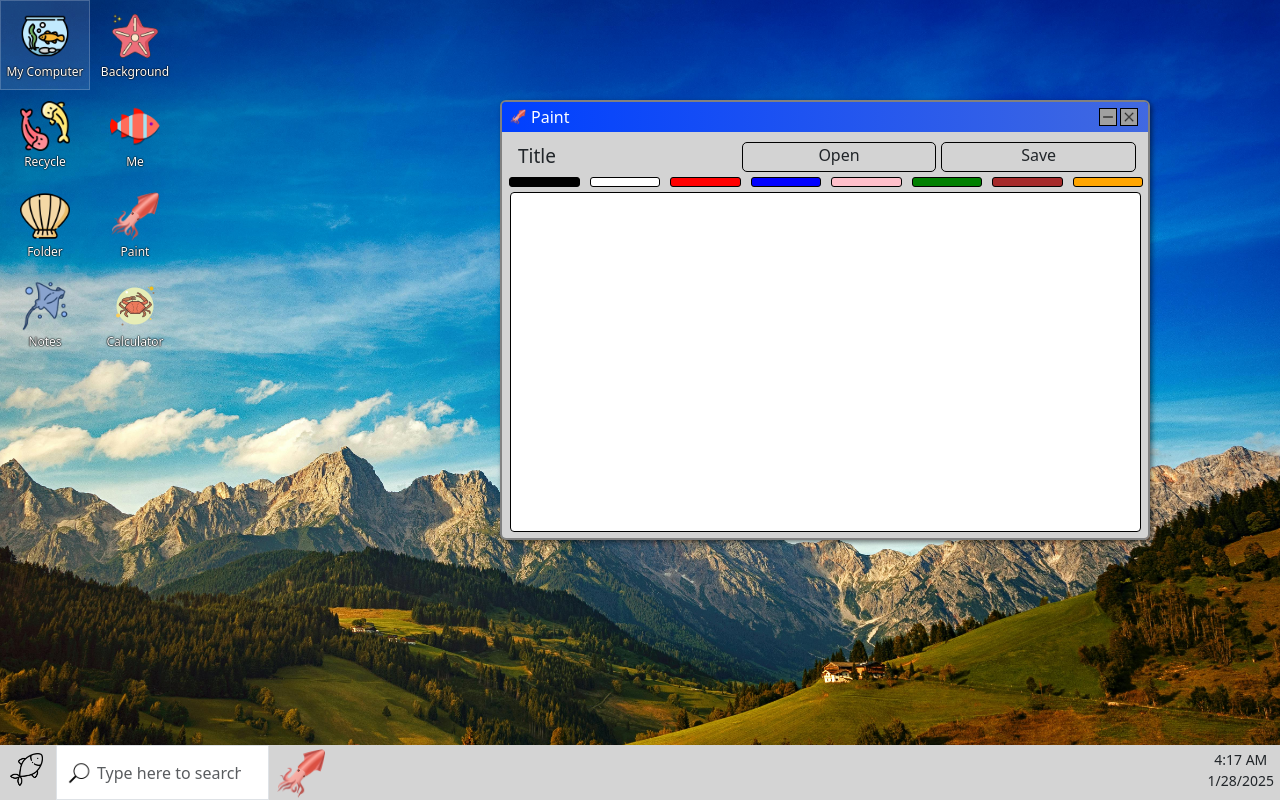
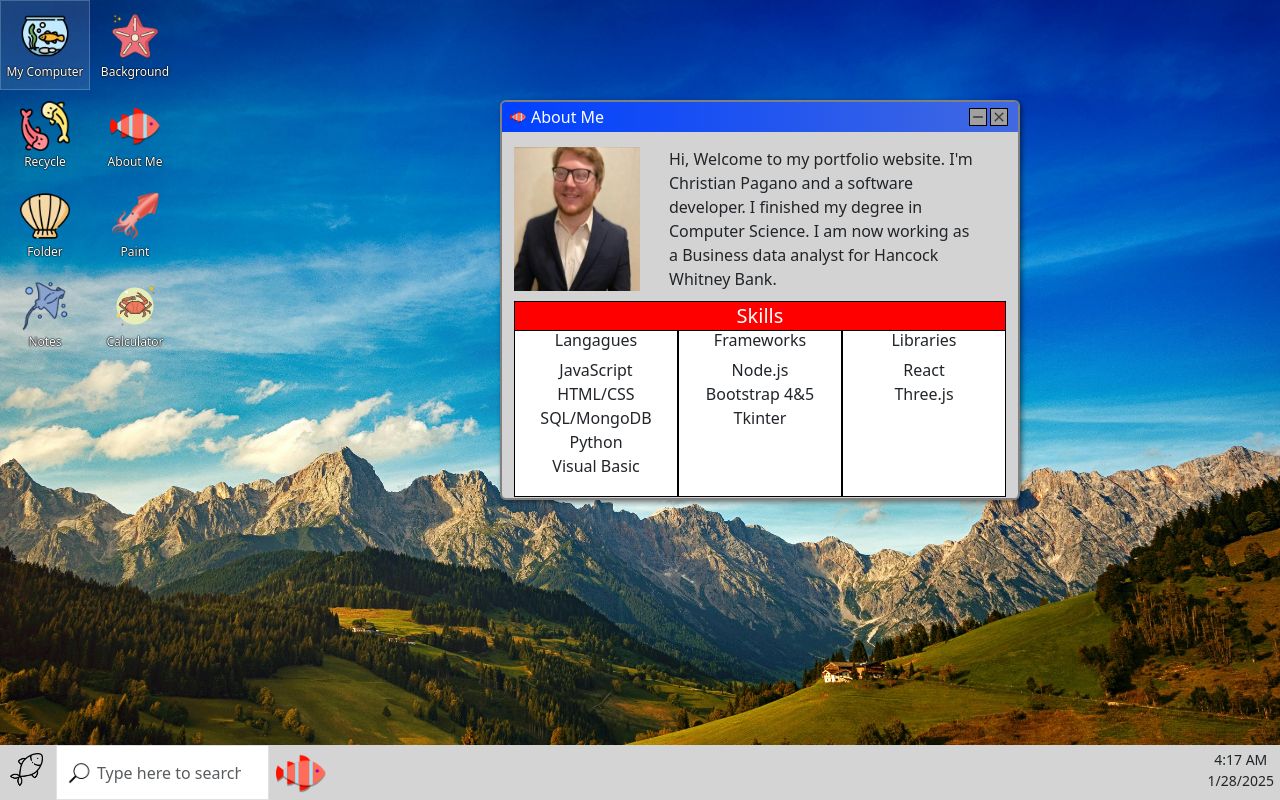
Before and after one commit to TheLvableMrFish/Fish_OS, a React (Create React App) app: page / in a window 1280 px wide. Built offline with nearby package versions, Linux system fonts and the light colour scheme.

Commit message:
Added AboutMe and about_me_css. Created some information to share with others. Basic at the moment.

```diff
--- a/public/index.html
+++ b/public/index.html
@@ -16,6 +16,5 @@
     <noscript>You need to enable JavaScript to run this app.</noscript>
     <div id="root"></div>
     <script src="https://cdn.jsdelivr.net/npm/bootstrap@5.3.3/dist/js/bootstrap.bundle.min.js" integrity="sha384-YvpcrYf0tY3lHB60NNkmXc5s9fDVZLESaAA55NDzOxhy9GkcIdslK1eN7N6jIeHz" crossorigin="anonymous"></script>
-
   </body>
 </html>
--- /dev/null
+++ b/src/Apps/AboutMe.js
@@ -0,0 +1,49 @@
+import React, { useEffect, useState } from 'react'
+
+import about_me_csss from './AppsCSS/about_me_css.css'
+
+const AboutMe =({})=>{
+
+
+
+    return(
+        <>
+        <div className='about-me-box container-fluid'>
+            <div className='row'>
+                <div className='row'>
+                    <img className='about-me-img img-fluid col' src='./media/about-me-img.jpg' />
+                    <div className='about-me-top-text col'>
+                        Hi, Welcome to my portfolio website. I'm Christian Pagano and a software developer.
+                        I finished my degree in Computer Science. I am now working as a Business data analyst for Hancock Whitney Bank.
+                    </div>
+                </div>
+                <h5 className='about-me-skills'>Skills</h5>
+                <div className='about-me-skills-container row'>
+                    <div className='about-me-skills-title col-4'>
+                        <h6>Langagues</h6>
+                        <div>JavaScript</div>
+                        <div>HTML/CSS</div>
+                        <div>SQL/MongoDB</div>
+                        <div>Python</div>
+                        <div>Visual Basic</div>
+                    </div>
+                    <div className='about-me-skills-title col-4'>
+                        <h6>Frameworks</h6>
+                        <div>Node.js</div>
+                        <div>Bootstrap 4&5</div>
+                        <div>Tkinter</div>
+                    </div>
+                    <div className='about-me-skills-title col-4'>
+                        <h6>Libraries</h6>
+                        <div>React</div>
+                        <div>Three.js</div>
+
+                    </div>
+                </div>
+            </div>
+        </div>
+        </>
+    )
+}
+
+export default AboutMe
--- /dev/null
+++ b/src/Apps/AppsCSS/about_me_css.css
@@ -0,0 +1,43 @@
+.about-me-box{
+    position: absolute;
+    top: 30px;
+    left: 0;
+    width: 100%;
+    height: calc(100% - 30px);
+    background: lightgray;
+    border-radius: 0 0 4px 4px;
+}
+
+.about-me-img{
+    max-width: 150px;
+    max-height: 150px;
+    margin-top: 15px;
+}
+
+.about-me-top-text{
+    margin-top: 15px;
+    margin-left: 5px;
+}
+
+.about-me-skills{
+    text-align: center;
+    margin-top: 10px;
+    background-color: red;
+    width: 95.2%;
+    margin-left: 2.4%;
+    padding: 2px 0 2px 0;
+    color: white;
+    border: 1px solid #000;
+}
+
+.about-me-skills-container{
+    margin-left: 0%;
+}
+
+.about-me-skills-title{
+    text-align: center;
+    border: 1px solid #000;
+    margin-top: -9px;
+    background-color: white;
+    padding-bottom: 18px;
+}
--- a/src/Data/applications_data.js
+++ b/src/Data/applications_data.js
@@ -4,6 +4,7 @@ import Paint from "../Apps/Paint"
 import Folder from "../Apps/Folder"
 import Notes from "../Apps/Notes"
 import Recycle from "../Apps/Recycle"
+import AboutMe from "../Apps/AboutMe"
 
 export const application_data = [
     {
@@ -26,10 +27,13 @@ export const application_data = [
     },
     {
         id: 3,
-        title: 'Me',
+        title: 'About Me',
         img: 'clown_color',
         row: 1,
-        col: 1
+        col: 1,
+        app: <AboutMe />,
+        width: 520,
+        height: 400
     },
     {
         id: 4,
--- a/src/Pages/Desktop.js
+++ b/src/Pages/Desktop.js
@@ -15,6 +15,7 @@ import Recycle from '../Apps/Recycle'
 // Data
 import { application_data } from '../Data/applications_data'
 import Paint from '../Apps/Paint'
+import AboutMe from "../Apps/AboutMe"
 
 const Desktop =()=>{
 
@@ -53,16 +54,27 @@ const Desktop =()=>{
         //     key: 1
         // }
 
+        // {
+        //     id: 7,
+        //     title: 'Paint',
+        //     x: 500, y: 100,
+        //     zIndex: 1,
+        //     img: 'squid_color',
+        //     content: <Paint />,
+        //     width: 650,
+        //     height: 440,
+        //     key: 1
+        // }
         {
-            id: 7,
-            title: 'Paint',
+            id: 3,
+            title: 'About Me',
             x: 500, y: 100,
             zIndex: 1,
-            img: 'squid_color',
-            content: <Paint />,
-            width: 650,
-            height: 440,
-            key: 1
+            img: 'clown_color',
+            content: <AboutMe />,
+            width: 520,
+            height: 400,
+            key: 3
         }
     ])
 
```
Also changed, not shown: public/media/about-me-img.jpg (added), public/media/about-me-img2.png (added).
